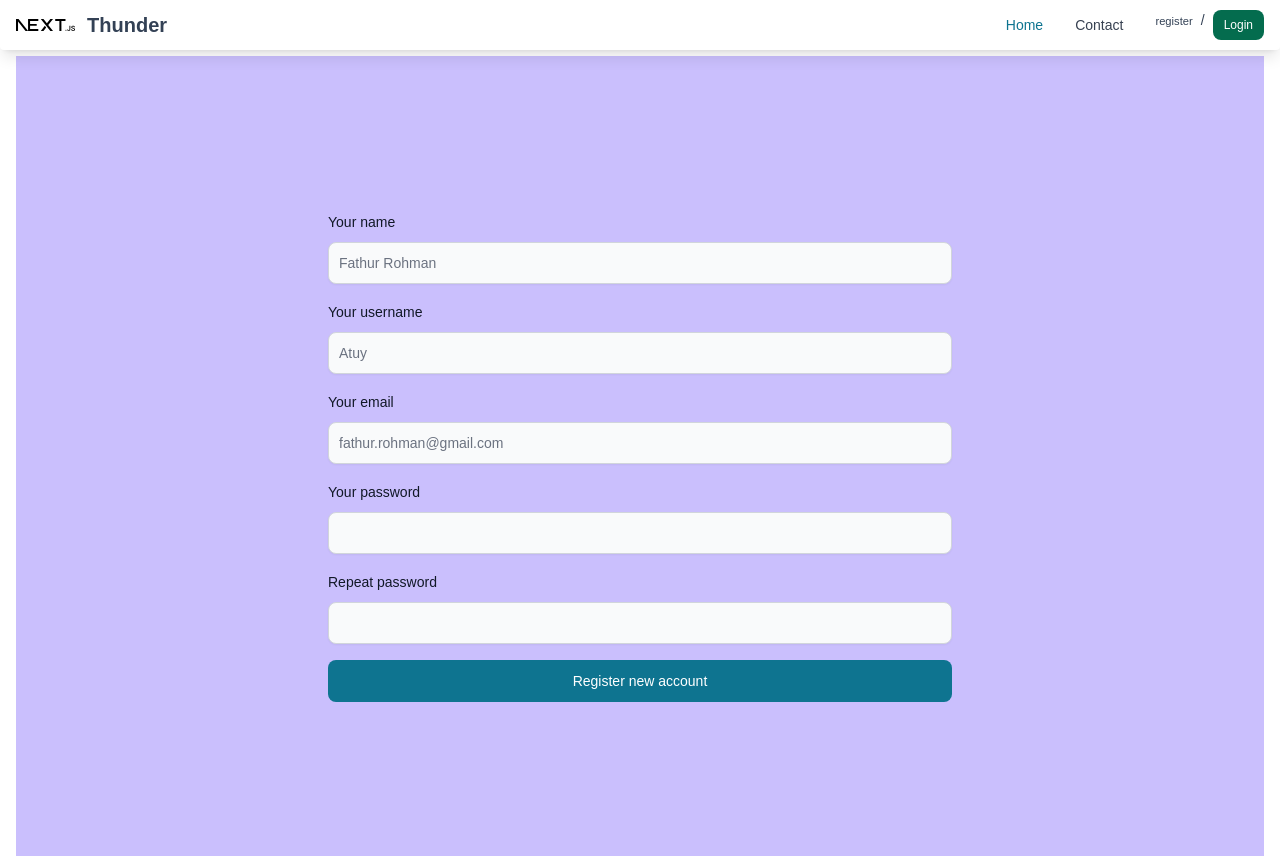
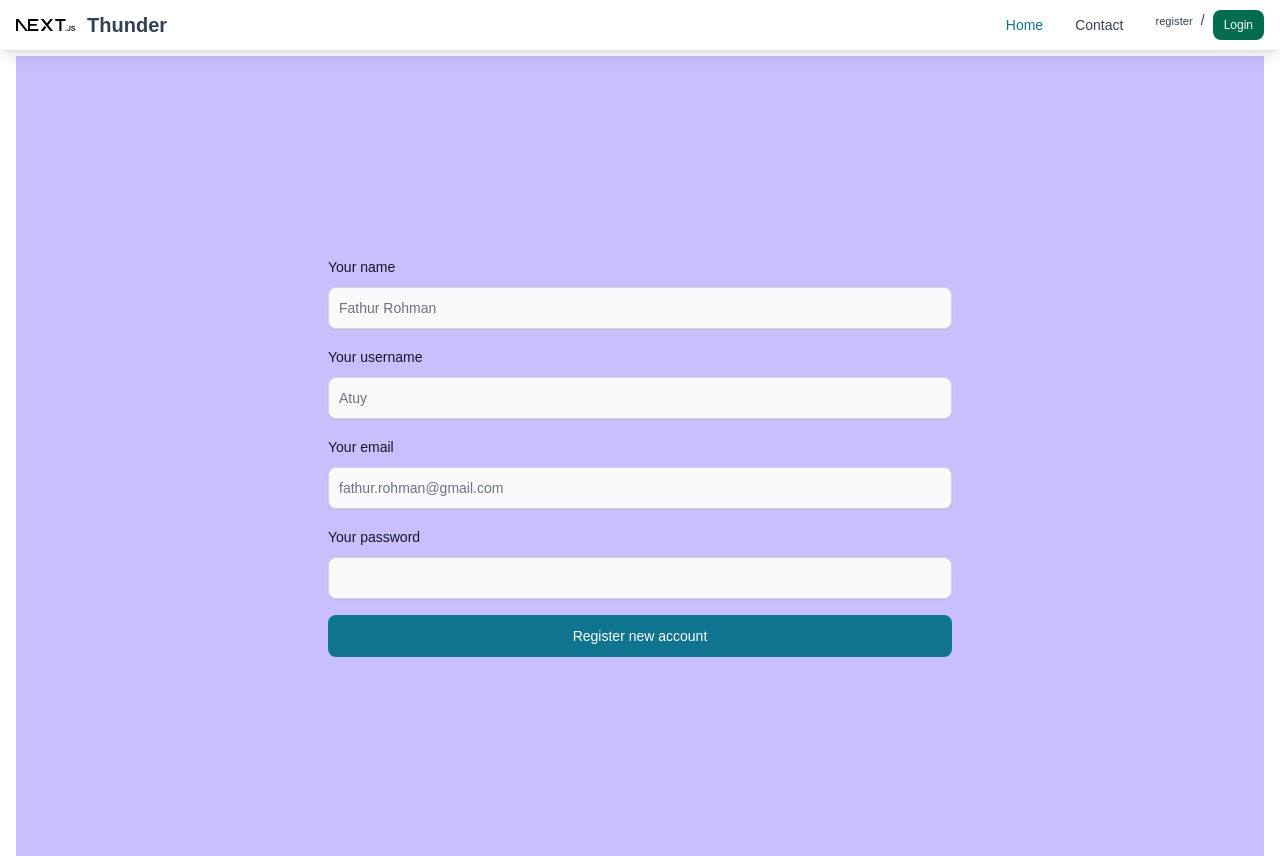
Before and after one commit to Muhammad-Yuda-Yudistira-00/project-c-02, a Next.js app: page /auth/register in a window 1280 px wide. Built offline with nearby package versions, Linux system fonts and the light colour scheme.

Commit message:
chore(prod) fix typescript
fix type of register and login data

yudi-08-4

```diff
--- a/app/components/MyFormLogin.tsx
+++ b/app/components/MyFormLogin.tsx
@@ -3,6 +3,7 @@
 import { Button, Checkbox, Label, TextInput } from "flowbite-react";
 import React, {useState} from "react";
 import { useRouter } from 'next/navigation';
+ import { NextRouter } from 'next/router';
 import handleAuthSubmit from "@/app/logic/handleAuthSubmit";
 
 
@@ -25,7 +26,7 @@ export default function MyFormLogin()
   const handleSubmit = async (e: React.FormEvent<HTMLFormElement>) => {
     e.preventDefault(); // Prevent default form submission
     try {
-      await handleAuthSubmit({ formData, path, router }); // Assuming handleSubmit takes formData
+      await handleAuthSubmit({ formData, path, router }) // Assuming handleSubmit takes formData
       // Handle successful registration (e.g., redirect, message)
     } catch (error) {
       console.error("Error submitting form:", error);
--- a/app/components/MyFormRegister.tsx
+++ b/app/components/MyFormRegister.tsx
@@ -14,8 +14,7 @@ export default function MyFormRegister() {
     name: "",
     username: "",
     email: "",
-    password: "",
-    repeat_password: "",
+    password: ""
   });
 
   // Handle perubahan input
@@ -63,12 +62,6 @@ export default function MyFormRegister() {
         </div>
         <TextInput id="password2" name="password" type="password" required shadow value={formData.password} onChange={handleChange} />
       </div>
-      <div>
-        <div className="mb-2 block">
-          <Label htmlFor="repeat-password" value="Repeat password" />
-        </div>
-        <TextInput id="repeat-password" name="repeat_password" type="password" required shadow value={formData.repeat_password} onChange={handleChange} />
-      </div>
       <Button type="submit">Register new account</Button>
     </form>
   );
--- a/app/logic/handleAuthSubmit.tsx
+++ b/app/logic/handleAuthSubmit.tsx
@@ -1,10 +1,11 @@
  import React from "react";
+ import { FormData } from "@/app/store/FormData";
 
  // Submit form
-  const handleAuthSubmit = async ({formData, path, router}) => {
+  const handleAuthSubmit = async ({ formData, path, router }: { formData: FormData, path: string, router: any }) => {
     // Kirim data ke API
+    console.log('formData:', formData);
     try {
-      const { repeat_password, ...validData } = formData; // Hapus repeat_password
       const apiKey = process.env.NEXT_PUBLIC_API_SECRET_KEY;
       const apiUrl = process.env.NEXT_PUBLIC_API_URL;
 
@@ -21,7 +22,7 @@
           "x-api-key":
             apiKey,
               },
-        body: JSON.stringify(validData),
+        body: JSON.stringify(formData),
       });
 
       if (response.ok) {
--- /dev/null
+++ b/app/store/FormData.tsx
@@ -0,0 +1,11 @@
+export interface BaseFormData {
+  email: string;
+  password: string;
+}
+
+export interface FullFormData extends BaseFormData {
+  name: string;
+  username: string;
+}
+
+export type FormData = BaseFormData | FullFormData;
--- a/package.json
+++ b/package.json
@@ -22,12 +22,13 @@
   },
   "devDependencies": {
     "@rushstack/eslint-patch": "^1.10.4",
+    "@types/next": "^9.0.0",
     "@types/node": "^20.17.6",
     "@types/react": "^18.3.12",
     "@types/react-dom": "^18.3.1",
     "@typescript-eslint/eslint-plugin": "^8.15.0",
     "@typescript-eslint/parser": "^8.15.0",
-    "eslint": "^9.15.0",
+    "eslint": "^9.17.0",
     "eslint-config-next": "15.0.3",
     "postcss": "^8.4.49",
     "tailwindcss": "^3.4.15",
```
Also changed, not shown: 1 other file (tests, documents, lock files or other folders).
